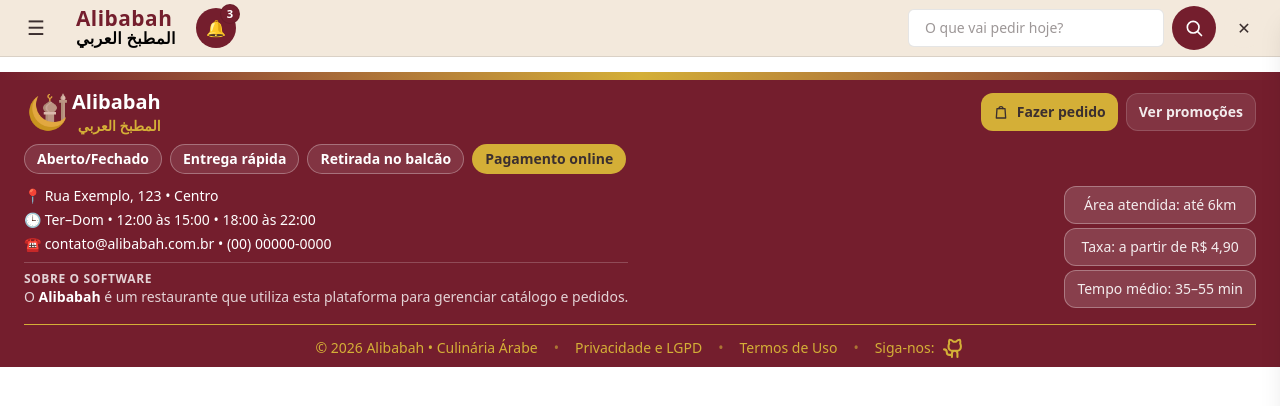
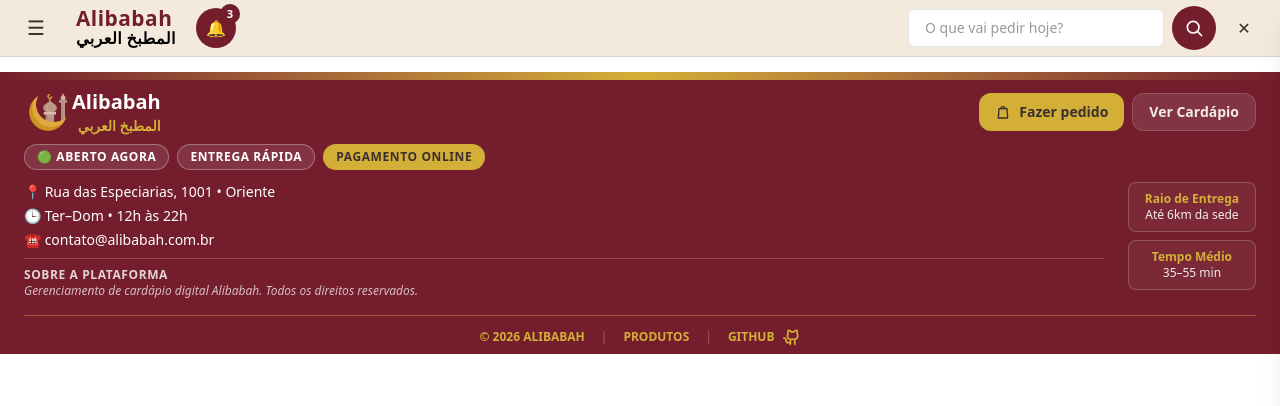
Before and after one commit to Grupo-05-Turma-JavaScript-11/alibabah-react, a React (Vite) app: page /produtos/deletarCategoria/1 in a window 1280 px wide. Shown: the top 406 px of the page. Built offline with nearby package versions, Linux system fonts and the light colour scheme.

Commit message:
merge de branchs

```diff
--- a/src/components/layout/Footer.tsx
+++ b/src/components/layout/Footer.tsx
@@ -2,14 +2,17 @@ import { Link } from "react-router-dom";
 import logo from "../../assets/icon-alibabah.png";
 import { GithubLogoIcon } from "@phosphor-icons/react";
 
-export default function Footer() {
+export function Footer() {
     return (
         <footer className="mt-4 bg-[#741E2D] text-white">
+            {/* Linha de Gradiente Estilizada */}
             <div className="h-2 w-full bg-gradient-to-r from-[#741E2D] via-[#D4AF37] to-[#741E2D]" />
+
             <div className="w-full mx-auto px-6 py-2 space-y-2">
 
                 <div className="flex flex-col gap-2 md:flex-row md:items-center md:justify-between">
-                    <div className="flex items-center">
+                    {/* Logo e Nome com Link para Home */}
+                    <Link to="/home" className="flex items-center hover:opacity-80 transition-opacity">
                         <div className="h-12 w-12 flex items-center justify-center">
                             <img src={logo} alt="Alibabah" className="h-10 w-10 object-contain" />
                         </div>
@@ -24,13 +27,13 @@ export default function Footer() {
                                 المطبخ العربي
                             </p>
                         </div>
-                    </div>
+                    </Link>
 
+                    {/* Botões de Ação Rápida */}
                     <div className="flex flex-wrap gap-2 md:justify-end">
                         <Link
                             to="/cardapio"
-                            className="inline-flex items-center gap-2 px-3 py-2 rounded-xl bg-[#D4AF37] text-[#3B2F2F] font-extrabold text-sm hover:opacity-95
-                            active:scale-[0.99] transition focus:outline-none focus-visible:ring-2 focus-visible:ring-white/25"
+                            className="inline-flex items-center gap-2 px-4 py-2 rounded-xl bg-[#D4AF37] text-[#3B2F2F] font-extrabold text-sm hover:bg-[#F3E9DC] active:scale-[0.95] transition-all focus:outline-none"
                         >
                             <span className="inline-flex">
                                 <svg viewBox="0 0 24 24" className="h-4 w-4" fill="none" stroke="currentColor" strokeWidth="2" aria-hidden="true">
@@ -43,25 +46,22 @@ export default function Footer() {
 
                         <Link
                             to="/cardapio"
-                            className="inline-flex items-center gap-2 px-3 py-2 rounded-xl bg-white/10 border border-white/15 font-semibold
-                            text-sm text-white/90 hover:bg-white/15 active:scale-[0.99] transition focus:outline-none focus-visible:ring-2 focus-visible:ring-white/25"
+                            className="inline-flex items-center gap-2 px-4 py-2 rounded-xl bg-white/10 border border-white/15 font-semibold
+                            text-sm text-white/90 hover:bg-white/20 active:scale-[0.95] transition-all focus:outline-none"
                         >
-                            Ver promoções
+                            Ver Cardápio
                         </Link>
                     </div>
                 </div>
 
-                <div className="flex flex-wrap gap-2 text-sm font-semibold">
+                {/* Badges de Informação */}
+                <div className="flex flex-wrap gap-2 text-[10px] md:text-xs font-bold uppercase tracking-wider">
                     <span className="inline-flex items-center gap-2 rounded-full px-3 py-1 border border-white/30 bg-white/10">
-                        Aberto/Fechado
+                        🟢 Aberto Agora
                     </span>
 
                     <span className="inline-flex items-center rounded-full px-3 py-1 border border-white/30 bg-white/10">
                         Entrega rápida
-                    </span>
-
-                    <span className="inline-flex items-center rounded-full px-3 py-1 border border-white/30 bg-white/10">
-                        Retirada no balcão
                     </span>
 
                     <span className="inline-flex items-center rounded-full px-3 py-1 border border-[#D4AF37]/60 bg-[#D4AF37] text-[#3B2F2F]">
@@ -70,77 +70,61 @@ export default function Footer() {
                 </div>
 
                 <div className="w-full">
-
-                    <div className="mt-3 flex items-start gap-6">
-
-                        <div className="space-y-1 text-sm">
-                            <p>📍 Rua Exemplo, 123 • Centro</p>
-                            <p>🕒 Ter–Dom • 12:00 às 15:00 • 18:00 às 22:00</p>
-                            <p>☎ contato@alibabah.com.br • (00) 00000-0000</p>
+                    <div className="mt-3 flex flex-col md:flex-row items-start gap-6">
+                        {/* Contatos e Endereço */}
+                        <div className="space-y-1 text-sm flex-1">
+                            <p className="flex items-center gap-2">📍 Rua das Especiarias, 1001 • Oriente</p>
+                            <p className="flex items-center gap-2">🕒 Ter–Dom • 12h às 22h</p>
+                            <p className="flex items-center gap-2">☎ contato@alibabah.com.br</p>
 
                             <div className="mt-2 border-t border-white/20 pt-2">
                                 <p className="text-xs font-semibold text-white/80 uppercase tracking-wider">
-                                    Sobre o software
+                                    Sobre a plataforma
                                 </p>
-                                <p className="text-sm text-white/80">
-                                    O <span className="font-semibold text-white">Alibabah</span> é um restaurante que utiliza
-                                    esta plataforma para gerenciar catálogo e pedidos.
+                                <p className="text-xs text-white/70 italic">
+                                    Gerenciamento de cardápio digital Alibabah. Todos os direitos reservados.
                                 </p>
                             </div>
                         </div>
 
-                        <div className="ml-auto flex flex-col gap-1">
-                            <p className="text-sm text-center text-white/90 rounded-xl px-3 py-2 border border-white/30 bg-white/15">
-                                Área atendida: até 6km
-                            </p>
-                            <p className="text-sm text-center text-white/90 rounded-xl px-3 py-2 border border-white/30 bg-white/15">
-                                Taxa: a partir de R$ 4,90
-                            </p>
-                            <p className="text-sm text-center text-white/90 rounded-xl px-3 py-2 border border-white/30 bg-white/15">
-                                Tempo médio: 35–55 min
-                            </p>
+                        {/* Informações de Entrega */}
+                        <div className="w-full md:w-auto flex flex-col gap-2">
+                            <div className="text-xs text-center text-white/90 rounded-lg px-4 py-2 border border-white/20 bg-white/5">
+                                <p className="font-bold text-[#D4AF37]">Raio de Entrega</p>
+                                <p>Até 6km da sede</p>
+                            </div>
+                            <div className="text-xs text-center text-white/90 rounded-lg px-4 py-2 border border-white/20 bg-white/5">
+                                <p className="font-bold text-[#D4AF37]">Tempo Médio</p>
+                                <p>35–55 min</p>
+                            </div>
                         </div>
                     </div>
 
-                    <div className="mt-4 pt-3 border-t border-[#D4AF37]">
-                        <div className="flex flex-wrap items-center justify-center gap-x-4 gap-y-2 text-[#D4AF37] text-sm">
-                            <span>© 2026 Alibabah • Culinária Árabe</span>
-                            <span className="text-[#D4AF37]/60">•</span>
-                            <Link
-                                to="/privacidade"
-                                className="hover:underline"
-                            >
-                                Privacidade e LGPD
-                            </Link>
+                    {/* Rodapé Final com Créditos e Social */}
+                    <div className="mt-4 pt-3 border-t border-[#D4AF37]/40">
+                        <div className="flex flex-wrap items-center justify-center gap-x-4 gap-y-2 text-[#D4AF37] text-[10px] md:text-xs font-bold uppercase">
+                            <span>© 2026 Alibabah</span>
 
-                            <span className="text-[#D4AF37]/60">•</span>
+                            <span className="text-white/20">|</span>
 
-                            <Link
-                                to="/termos"
-                                className="hover:underline"
-                            >
-                                Termos de Uso
-                            </Link>
+                            <Link to="/cardapio" className="hover:text-white transition-colors">Produtos</Link>
 
-                            <span className="text-[#D4AF37]/60">•</span>
+                            <span className="text-white/20">|</span>
 
                             <a
                                 href="https://github.com/Grupo-05-Turma-JavaScript-11/alibabah-react.git"
                                 target="_blank"
                                 rel="noopener noreferrer"
-                                aria-label="Acessar o GitHub do projeto Alibabah"
-                                title="GitHub do projeto"
-                                className="inline-flex items-center gap-2 hover:underline hover:text-[#D4AF37]"
+                                className="inline-flex items-center gap-2 hover:text-white transition-colors"
                             >
-                                Siga-nos: <GithubLogoIcon size={22} weight="bold" />
+                                GitHub <GithubLogoIcon size={18} weight="bold" />
                             </a>
-
                         </div>
                     </div>
                 </div>
-
-
             </div>
         </footer>
     );
 }
+
+export default Footer;
```
